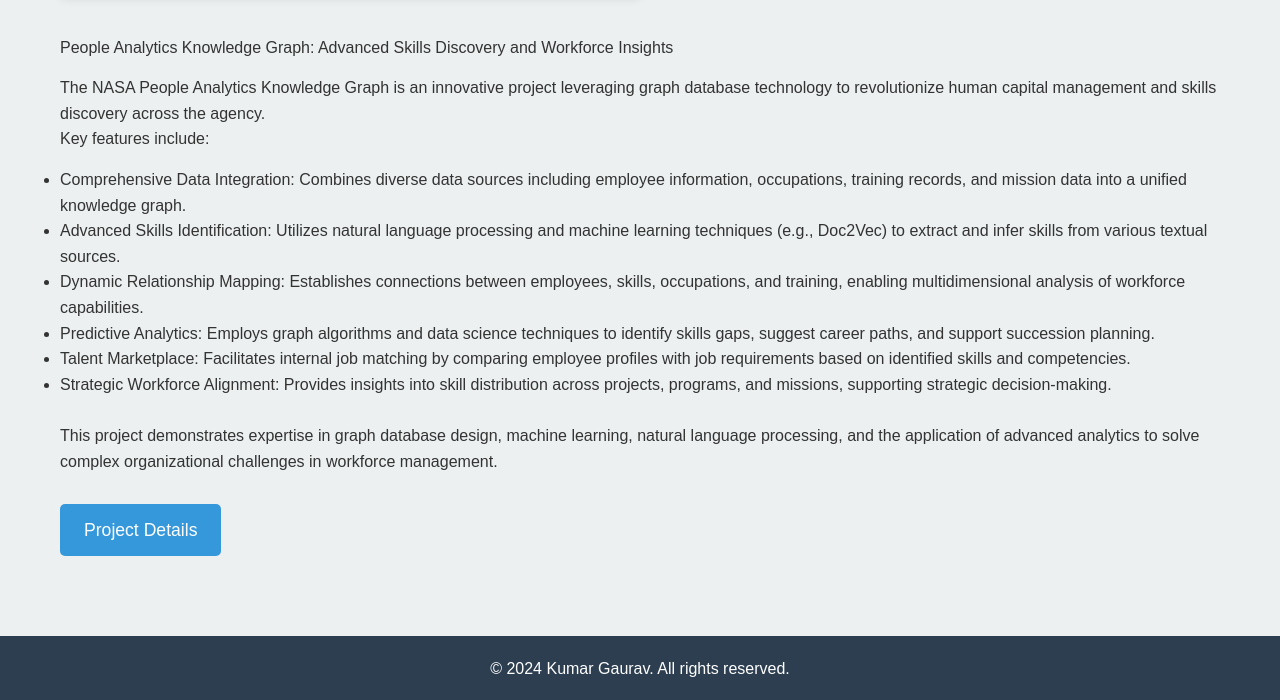
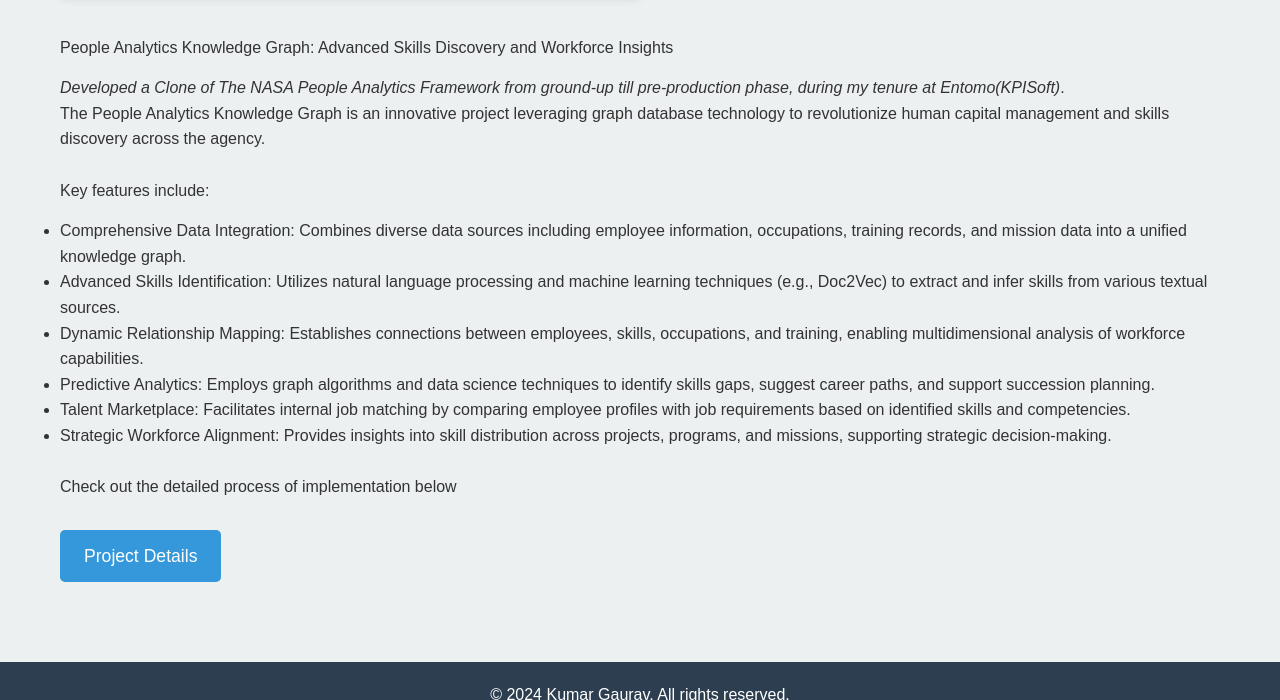
Before and after one commit to GAURAV2567/GAURAV2567.github.io, a plain HTML site: page project-knowledge-graph-html.html in a window 1280 px wide. Shown: the part 682-1382 px from the top of the page. Drawn offline with Linux system fonts and the light colour scheme.

Commit message:
KG Update

```diff
--- a/project-knowledge-graph-html.html
+++ b/project-knowledge-graph-html.html
@@ -26,7 +26,7 @@
                 <img id="project-image" src="https://dist.neo4j.com/wp-content/uploads/20211008041037/KSATT-data-model-1-768x431.png" alt="Knowledge Graph Project" class="project-detail-image">
                 <div id="project-description">
                     <p>People Analytics Knowledge Graph: Advanced Skills Discovery and Workforce Insights</p>
-                    <p>The NASA People Analytics Knowledge Graph is an innovative project leveraging graph database technology to revolutionize human capital management and skills discovery across the agency. <br/>Key features include:</p>
+                    <p><em>Developed a Clone of The NASA People Analytics Framework from ground-up till pre-production phase, during my tenure at Entomo(KPISoft)</em>. <br/>The People Analytics Knowledge Graph is an innovative project leveraging graph database technology to revolutionize human capital management and skills discovery across the agency. <br/><br/>Key features include:</p>
                     <ul>
                         <li>Comprehensive Data Integration: Combines diverse data sources including employee information, occupations, training records, and mission data into a unified knowledge graph.</li>
                         <li>Advanced Skills Identification: Utilizes natural language processing and machine learning techniques (e.g., Doc2Vec) to extract and infer skills from various textual sources.</li>
@@ -35,7 +35,7 @@
                         <li>Talent Marketplace: Facilitates internal job matching by comparing employee profiles with job requirements based on identified skills and competencies.</li>
                         <li>Strategic Workforce Alignment: Provides insights into skill distribution across projects, programs, and missions, supporting strategic decision-making.</li>
                     </ul>
-                    <p><br/>This project demonstrates expertise in graph database design, machine learning, natural language processing, and the application of advanced analytics to solve complex organizational challenges in workforce management.</p>
+                    <p><br/>Check out the detailed process of implementation below</p>
                 </div>
                 <a href="https://neo4j.com/blog/combining-knowledge-graph-graph-algorithms-find-hidden-skills-nasa/" id="live-link" class="btn" target="_blank">Project Details</a>
             </div>
```
Also changed, not shown: index.html (+0 -1 lines).
